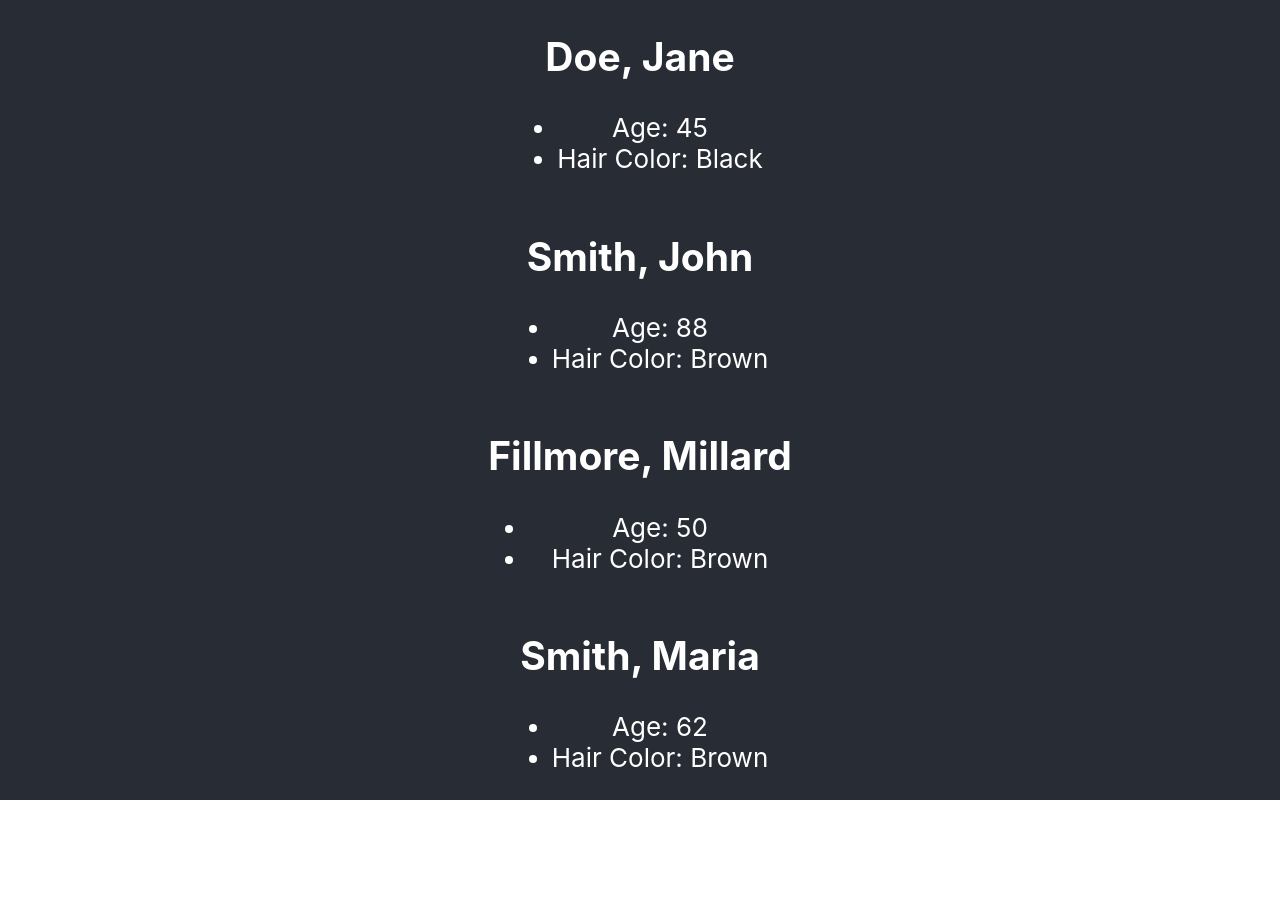
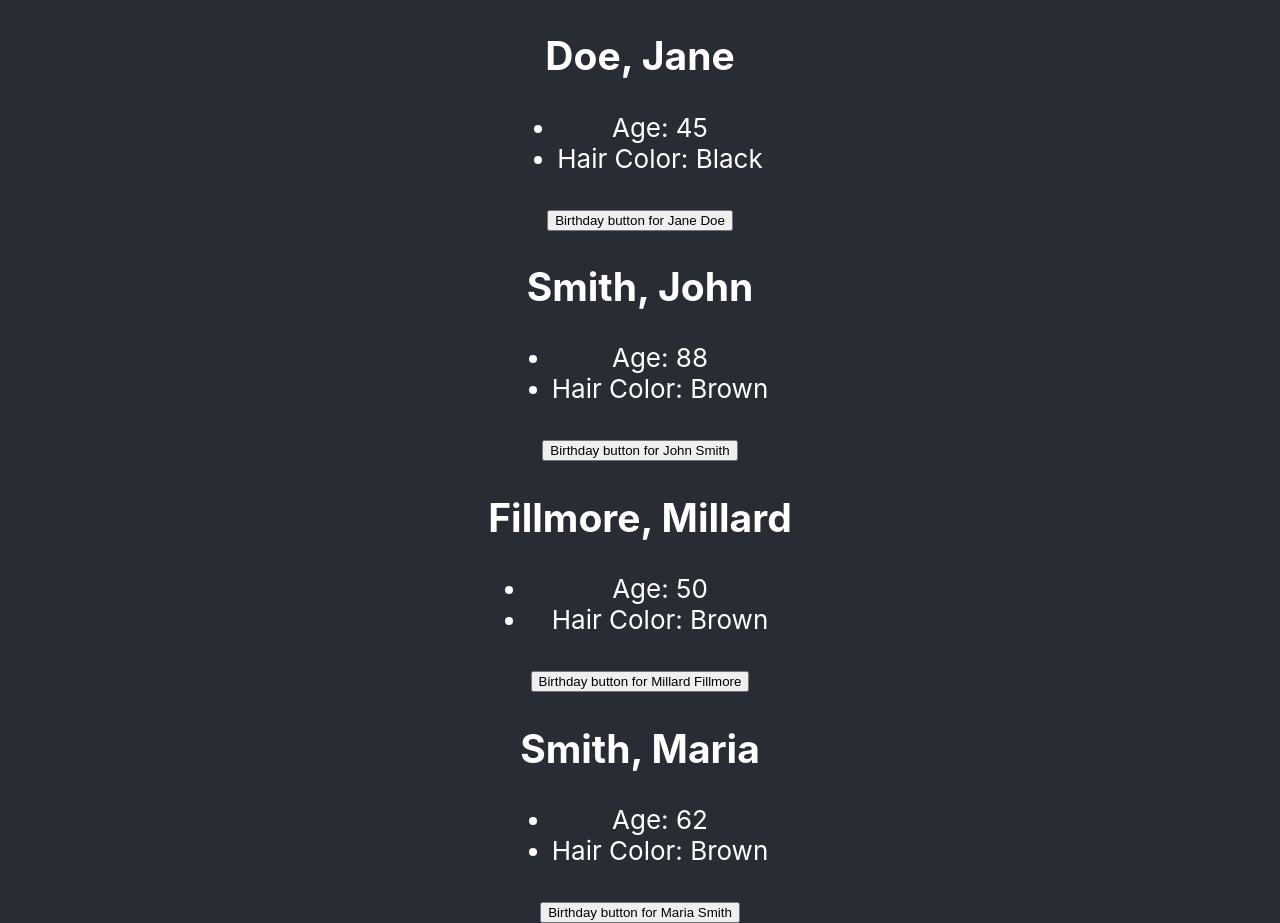
Before and after one commit to achan9528/coding_dojo_mern_stack, a React (Create React App) app in the folder my-first-react-app/: page / in a window 1280 px wide. Before the commit the page ends 800 px from the top, so only its background shows below. Built offline with nearby package versions, Linux system fonts and the light colour scheme.

Commit message:
adding state and button to PersonCard component (putting it all together assignment)

```diff
--- a/my-first-react-app/src/components/PersonCard.js
+++ b/my-first-react-app/src/components/PersonCard.js
@@ -1,18 +1,31 @@
 import React, { Component } from 'react';
 
 class PersonCard extends Component{
+    constructor(props){
+        super(props);
+        this.state = {
+            age: props.age,
+        }
+    }
+
+    birthday = () =>{
+        this.setState({age: this.state.age + 1});
+    }
+
     render(){
         const { firstName, lastName, age, hairColor } = this.props;
         return (
             <div>
                 <h2>{lastName}, {firstName}</h2>
                 <ul>
-                    <li>Age: {age}</li>
+                    <li>Age: {this.state.age}</li>
                     <li>Hair Color: {hairColor}</li>
                 </ul>
+                <button onClick={ this.birthday }>Birthday button for {firstName} {lastName}</button>
             </div>
         )
     }
+
 }
 
 export default PersonCard
```
